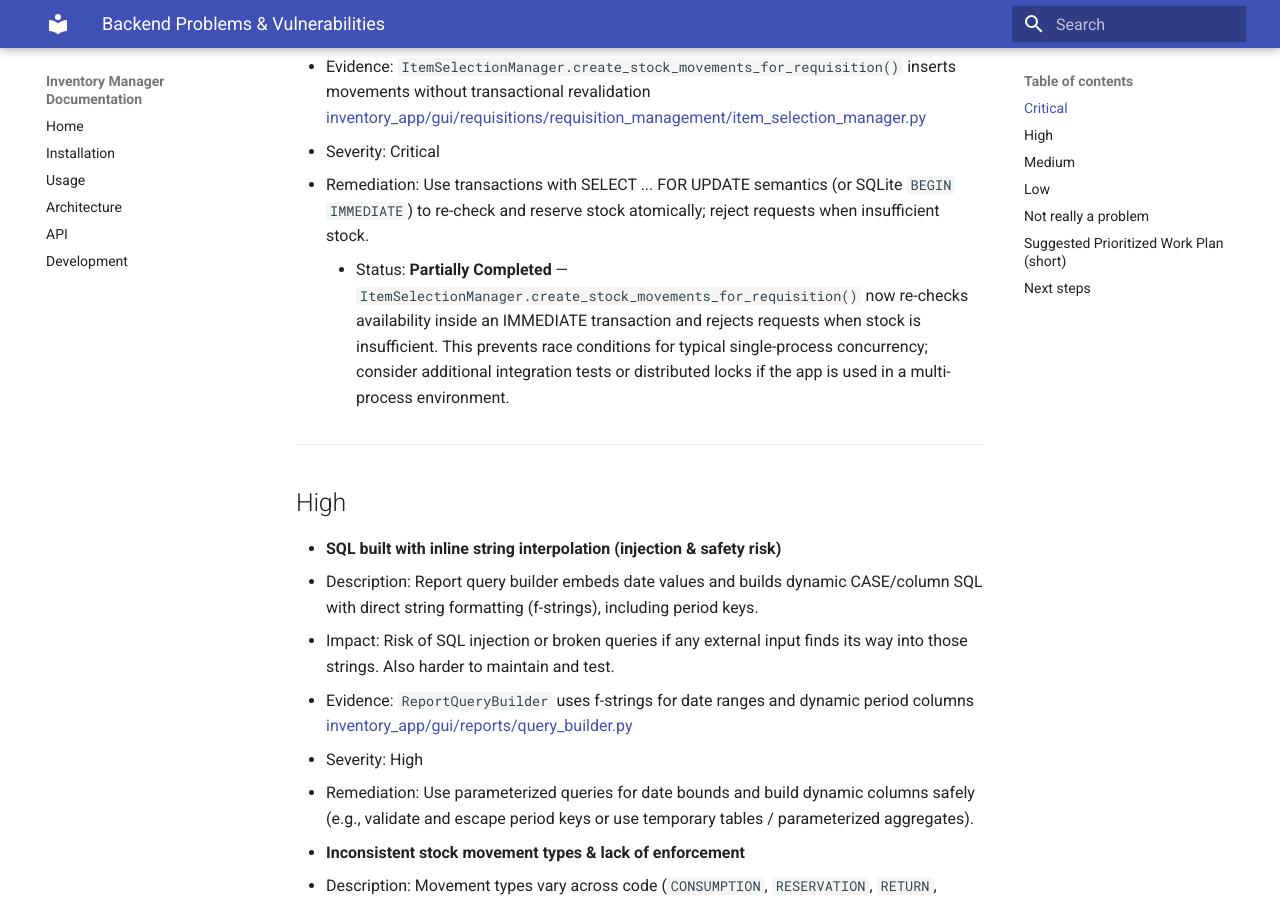
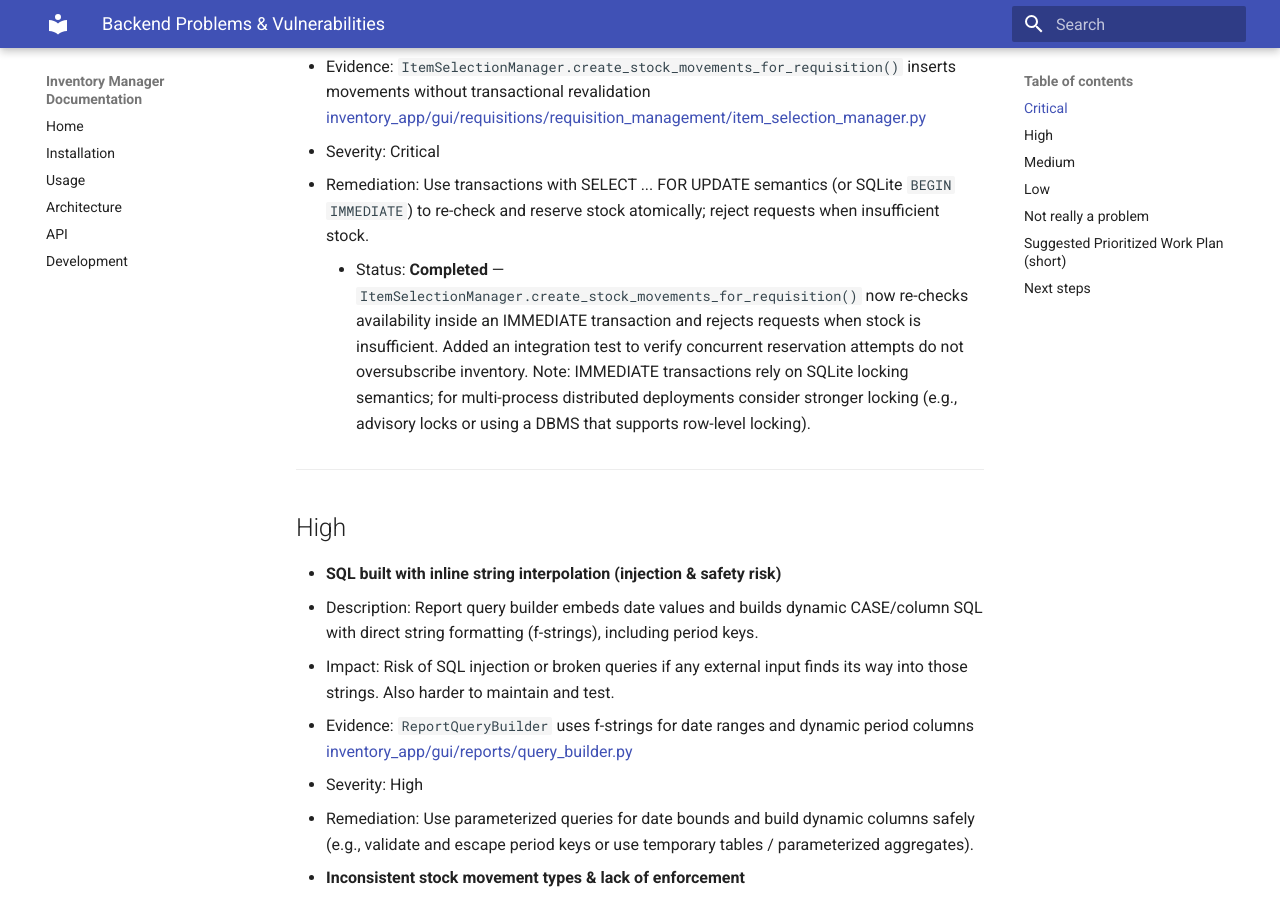
Before and after one commit to x01Jin/inventory-manager, an MkDocs documentation site: the page built from docs/backend_problems_and_vulnerabilities.md, in a window 1280 px wide and 900 px high, scrolled down 1758 px. Built offline with MkDocs 1.6.1 and Material for MkDocs 9.7.7, drawn with Linux system fonts in a browser that asks for light colours.

Commit message:
tested and solved
- No concurrency control around stock reservations (race conditions)

```diff
--- a/docs/backend_problems_and_vulnerabilities.md
+++ b/docs/backend_problems_and_vulnerabilities.md
@@ -35,7 +35,7 @@ How to read this document
   - Evidence: `ItemSelectionManager.create_stock_movements_for_requisition()` inserts movements without transactional revalidation [inventory_app/gui/requisitions/requisition_management/item_selection_manager.py](inventory_app/gui/requisitions/requisition_management/item_selection_manager.py#L180-L240)
   - Severity: Critical
   - Remediation: Use transactions with SELECT ... FOR UPDATE semantics (or SQLite `BEGIN IMMEDIATE`) to re-check and reserve stock atomically; reject requests when insufficient stock.
-    - Status: **Partially Completed** — `ItemSelectionManager.create_stock_movements_for_requisition()` now re-checks availability inside an IMMEDIATE transaction and rejects requests when stock is insufficient. This prevents race conditions for typical single-process concurrency; consider additional integration tests or distributed locks if the app is used in a multi-process environment.
+    - Status: **Completed** — `ItemSelectionManager.create_stock_movements_for_requisition()` now re-checks availability inside an IMMEDIATE transaction and rejects requests when stock is insufficient. Added an integration test to verify concurrent reservation attempts do not oversubscribe inventory. Note: IMMEDIATE transactions rely on SQLite locking semantics; for multi-process distributed deployments consider stronger locking (e.g., advisory locks or using a DBMS that supports row-level locking).
 
 ---
 
```
